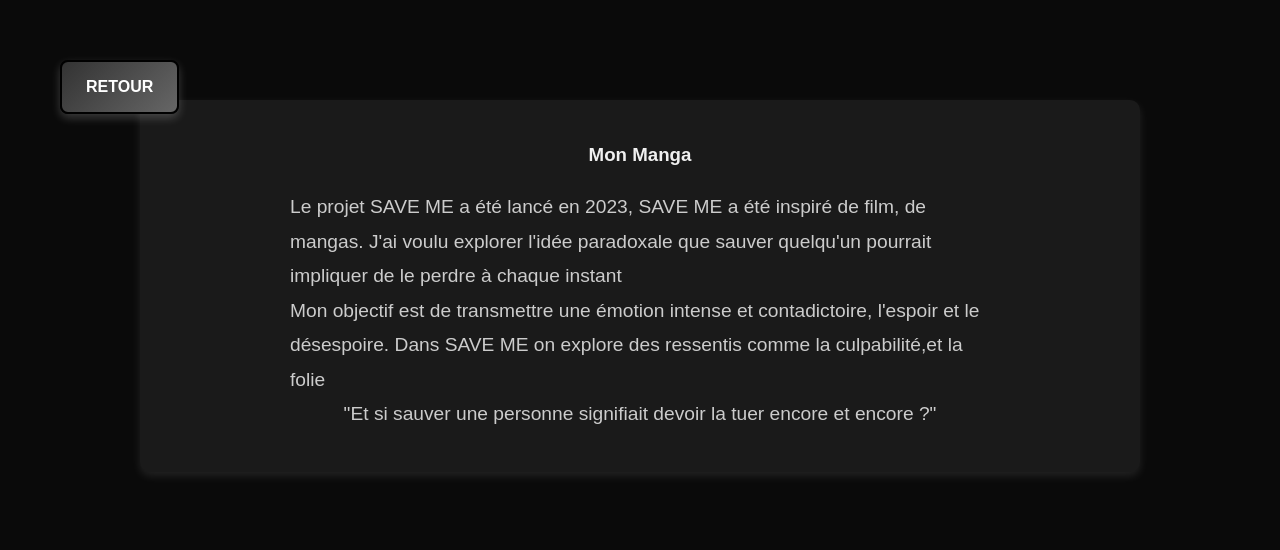
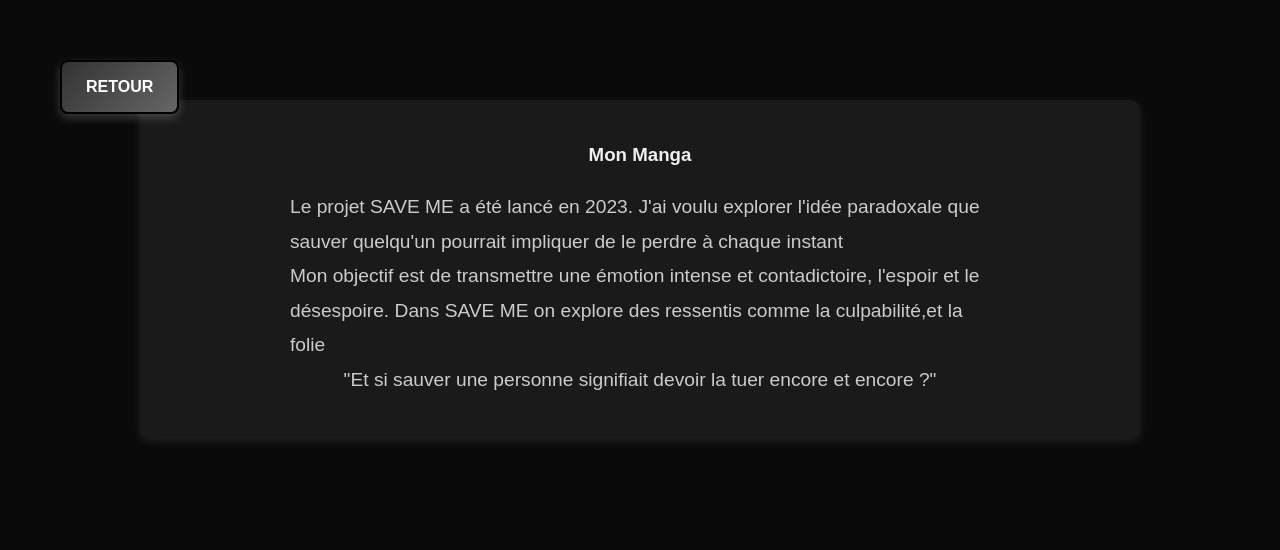
Before and after one commit to Ryuwou/Portfolio-MMI, a plain HTML site: page projets2/projets_2.html in a window 1280 px wide. Shown: the top 550 px of the page. Drawn offline with Linux system fonts and the light colour scheme.

Commit message:
Mise à jour du code

```diff
--- a/projets2/projets_2.html
+++ b/projets2/projets_2.html
@@ -69,7 +69,7 @@
 
   <div class="project-card">
     <h3>Mon Manga</h3>
-    <p>Le projet SAVE ME a été lancé en 2023, SAVE ME a été inspiré de film, de mangas. J'ai voulu explorer l'idée paradoxale que sauver quelqu'un pourrait impliquer de le perdre à chaque instant</p>
+    <p>Le projet SAVE ME a été lancé en 2023. J'ai voulu explorer l'idée paradoxale que sauver quelqu'un pourrait impliquer de le perdre à chaque instant</p>
     <p>Mon objectif est de transmettre une émotion intense et contadictoire, l'espoir et le désespoire. Dans SAVE ME on explore des ressentis comme la culpabilité,et la folie</p>
     <p>"Et si sauver une personne signifiait devoir la tuer encore et encore ?"</p>
   </div>
```
Also changed, not shown: index.html (+0 -1 lines).
